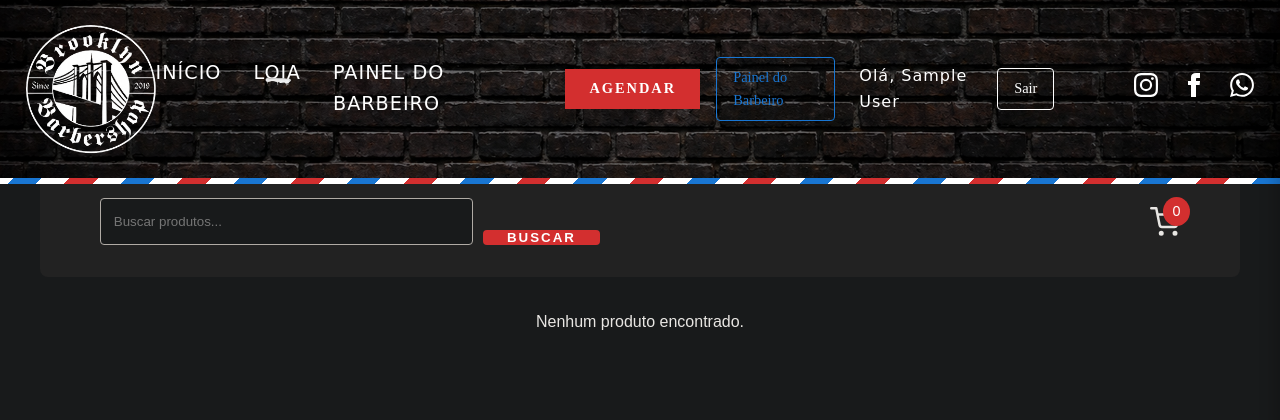
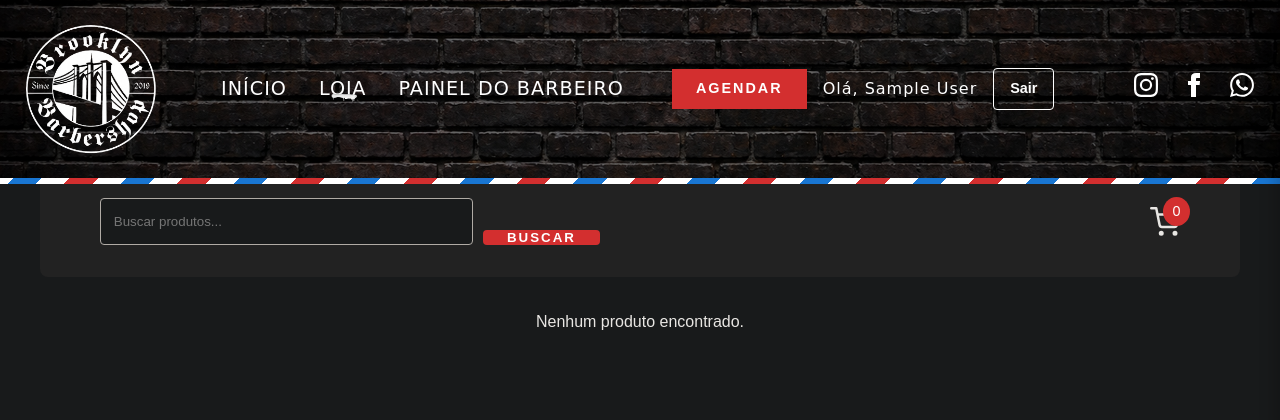
Before and after one commit to Slimshadydubois/Brooklyn-barber, a PHP site: page /enviar/loja.php in a window 1280 px wide. Shown: the top 420 px of the page. Run offline with PHP 8.4, Linux system fonts and the light colour scheme; the visitor is signed in with stand-in values (Sample User, id 1); data that the repository does not hold is empty; some web fonts are replaced.

Commit message:
Change nav buttons font and remove duplicate barber panel button

```diff
--- a/agendamento.php
+++ b/agendamento.php
@@ -394,9 +394,7 @@ if (isset($_SESSION['cliente_id'])) {
                     <?php if (isset($_SESSION['usuario_perfil']) && $_SESSION['usuario_perfil'] == 1): ?>
                         <a href="admin_dashboard.php" class="login-btn" style="border-color: #e67e22; color: #e67e22; margin-right: 0.5rem;">Painel Admin</a>
                     <?php endif; ?>
-                    <?php if (isset($_SESSION['usuario_perfil']) && $_SESSION['usuario_perfil'] == 3): ?>
-                        <a href="barbeiro_dashboard.php" class="login-btn" style="border-color: var(--primary-color); color: var(--primary-color); margin-right: 0.5rem;">Painel do Barbeiro</a>
-                    <?php endif; ?>
+
                     <span class="user-greeting">Olá, <?php echo htmlspecialchars($_SESSION['usuario_nome'] ?? $_SESSION['usuario_username']); ?></span>
                     <a href="logout.php" class="login-btn">Sair</a>
                 <?php else: ?>
--- a/assets/css/style.css
+++ b/assets/css/style.css
@@ -175,7 +175,8 @@ nav::after {
     margin-top: 0 !important;
     padding: 0.5rem 1.5rem !important;
     font-size: 0.9rem !important;
-    font-family: 'SandeyMolse', serif;
+    font-family: 'Montserrat', sans-serif;
+    font-weight: 600;
 }
 
 .user-greeting {
@@ -189,7 +190,8 @@ nav::after {
 
 .login-btn {
     font-size: 0.9rem;
-    font-family: 'SandeyMolse', serif;
+    font-family: 'Montserrat', sans-serif;
+    font-weight: 600;
     color: #ffffff;
     text-decoration: none;
     border: 1px solid #ffffff;
--- a/barbeiro_dashboard.php
+++ b/barbeiro_dashboard.php
@@ -346,9 +346,7 @@ $dias_labels_json = json_encode(['Dom', 'Seg', 'Ter', 'Qua', 'Qui', 'Sex', 'Sáb
                     <?php if (isset($_SESSION['usuario_perfil']) && $_SESSION['usuario_perfil'] == 1): ?>
                         <a href="admin_dashboard.php" class="login-btn" style="border-color: #e67e22; color: #e67e22; margin-right: 0.5rem;">Painel Admin</a>
                     <?php endif; ?>
-                    <?php if (isset($_SESSION['usuario_perfil']) && $_SESSION['usuario_perfil'] == 3): ?>
-                        <a href="barbeiro_dashboard.php" class="login-btn" style="border-color: var(--primary-color); color: var(--primary-color); margin-right: 0.5rem;">Painel do Barbeiro</a>
-                    <?php endif; ?>
+
                     <span class="user-greeting">Olá, <?php echo htmlspecialchars($_SESSION['usuario_nome'] ?? $_SESSION['usuario_username']); ?></span>
                     <a href="logout.php" class="login-btn">Sair</a>
                 <?php else: ?>
--- a/index.php
+++ b/index.php
@@ -60,9 +60,7 @@ try {
                     <?php if (isset($_SESSION['usuario_perfil']) && $_SESSION['usuario_perfil'] == 1): ?>
                         <a href="admin_dashboard.php" class="login-btn" style="border-color: #e67e22; color: #e67e22; margin-right: 0.5rem;">Painel Admin</a>
                     <?php endif; ?>
-                    <?php if (isset($_SESSION['usuario_perfil']) && $_SESSION['usuario_perfil'] == 3): ?>
-                        <a href="barbeiro_dashboard.php" class="login-btn" style="border-color: var(--primary-color); color: var(--primary-color); margin-right: 0.5rem;">Painel do Barbeiro</a>
-                    <?php endif; ?>
+
                     <span class="user-greeting">Olá, <?php echo htmlspecialchars($_SESSION['usuario_nome'] ?? $_SESSION['usuario_username']); ?></span>
                     <a href="logout.php" class="login-btn">Sair</a>
                 <?php else: ?>
--- a/loja.php
+++ b/loja.php
@@ -207,9 +207,7 @@ try {
                     <?php if (isset($_SESSION['usuario_perfil']) && $_SESSION['usuario_perfil'] == 1): ?>
                         <a href="admin_dashboard.php" class="login-btn" style="border-color: #e67e22; color: #e67e22; margin-right: 0.5rem;">Painel Admin</a>
                     <?php endif; ?>
-                    <?php if (isset($_SESSION['usuario_perfil']) && $_SESSION['usuario_perfil'] == 3): ?>
-                        <a href="barbeiro_dashboard.php" class="login-btn" style="border-color: var(--primary-color); color: var(--primary-color); margin-right: 0.5rem;">Painel do Barbeiro</a>
-                    <?php endif; ?>
+
                     <span class="user-greeting">Olá, <?php echo htmlspecialchars($_SESSION['usuario_nome'] ?? $_SESSION['usuario_username']); ?></span>
                     <a href="logout.php" class="login-btn">Sair</a>
                 <?php else: ?>
```
Also changed, not shown: admin_dashboard.php (line endings or trailing spaces).
